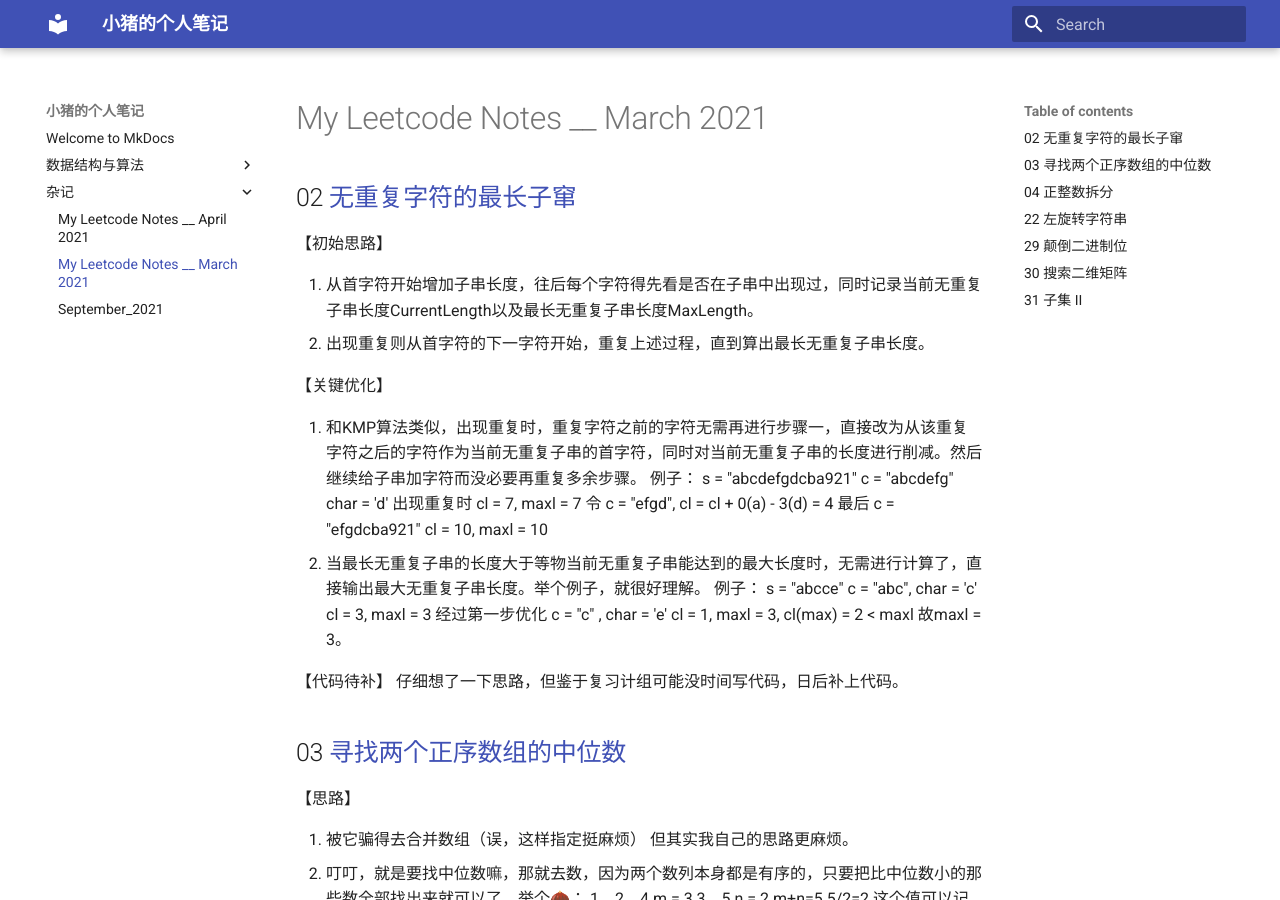
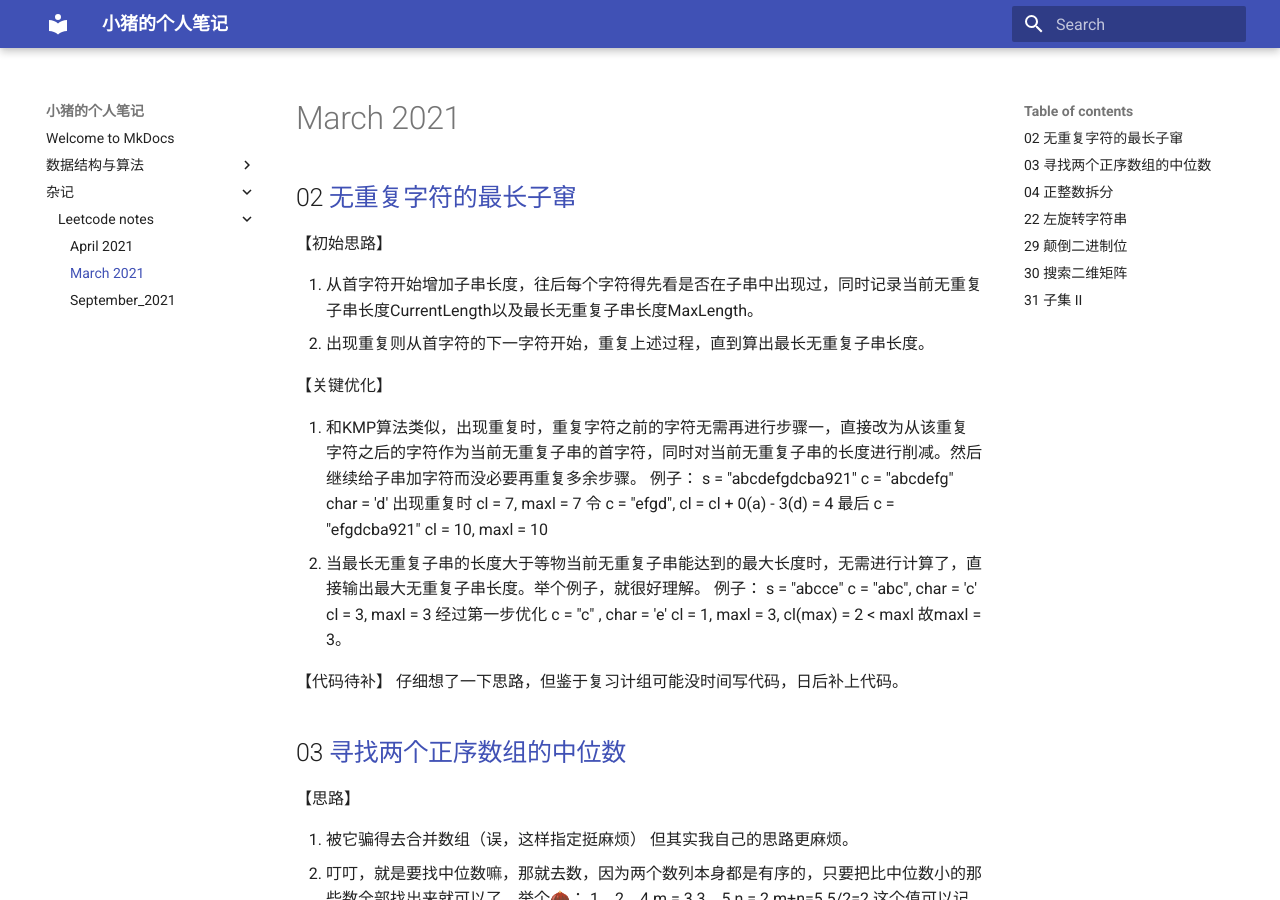
Before and after one commit to Maverick618/Maverick618.github.io, an MkDocs documentation site: the page built from docs/杂记/leetcode_notes/March 2021.md, in a window 1280 px wide and 900 px high. Built offline with MkDocs 1.6.1 and Material for MkDocs 9.7.7, drawn with Linux system fonts in a browser that asks for light colours.

Commit message:
修改目录+添加笔记

```diff
--- a/docs/杂记/April_2021.md
+++ b/docs/杂记/leetcode_notes/April_2021.md
@@ -1,4 +1,4 @@
-#  My Leetcode Notes  __  April 2021
+# April 2021
 
 ## 01 [笨阶乘](https://leetcode-cn.com/problems/clumsy-factorial/)
 
--- a/docs/杂记/March 2021.md
+++ b/docs/杂记/leetcode_notes/March 2021.md
@@ -1,4 +1,4 @@
-# My Leetcode Notes  __  March 2021
+# March 2021
 
 ## 02 [无重复字符的最长子窜](https://leetcode-cn.com/problems/longest-substring-without-repeating-characters/)
 
```
Also changed, not shown: docs/数据结构与算法/动态规划.md (+5 -0 lines), docs/杂记/leetcode_notes/September_2021.md (renamed from docs/杂记/September_2021.md).
